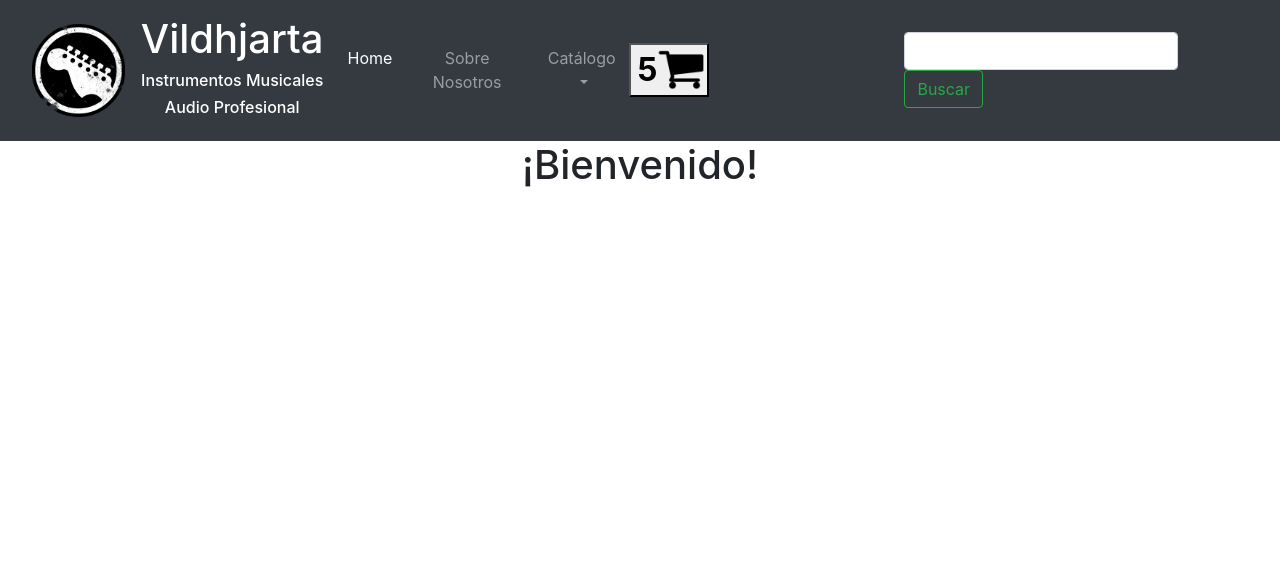
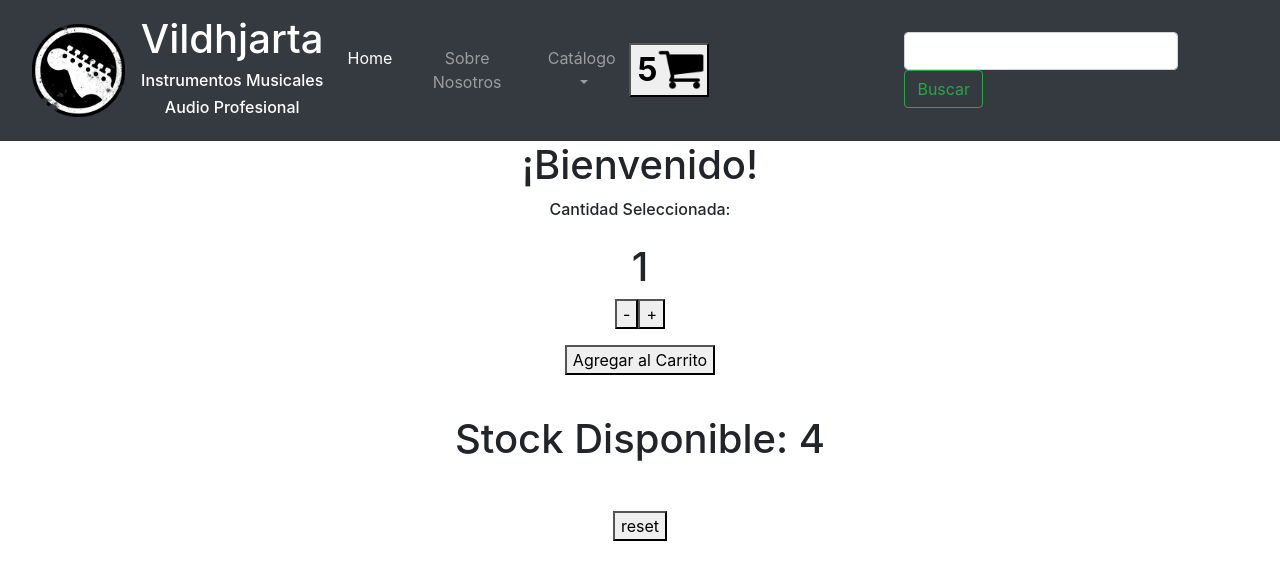
Before and after one commit to Jed172/Clase2, a React (Create React App) app: page / in a window 1280 px wide. Shown: the top 580 px of the page. Built offline with nearby package versions, Linux system fonts and the light colour scheme.

Commit message:
clase 2 de componentes

```diff
--- a/package.json
+++ b/package.json
@@ -8,7 +8,7 @@
     "@testing-library/user-event": "^13.5.0",
     "react": "^18.1.0",
     "react-dom": "^18.1.0",
-    "react-scripts": "5.0.1",
+    "react-scripts": "^2.1.3",
     "web-vitals": "^2.1.4"
   },
   "scripts": {
--- a/src/App.js
+++ b/src/App.js
@@ -1,13 +1,21 @@
 import React from 'react';
 import './App.css';
+import CountFunction from './components/CountFunction/CountFunction';
 import NavBar from './components/NavBar/NavBar';
 import ItemListContainer from './components/ItemListContainer/ItemListContainer';
+import CountClass from './components/CountClass/CountClass';
+import ItemCount from './components/ItemCount/ItemCount';
+
+
 function App() {
   return (
 
     <div className="App">
        <NavBar />
+       {/* <CountFunction />
+       <CountClass/> */}
        <ItemListContainer greeting="¡Bienvenido!"/>
+       <ItemCount stock="5" initial="1"/>
     </div>
   );
 }
--- /dev/null
+++ b/src/components/Button/Button.js
@@ -0,0 +1,6 @@
+import React from "react"
+
+const Button = (props) => {
+    return <button style={{color: props.color}} onClick={props.handleClick}>{props.children}</button>
+}
+export default Button
--- a/src/components/CartWidget/CartWidget.js
+++ b/src/components/CartWidget/CartWidget.js
@@ -1,3 +1,4 @@
+import React from "react"
 import './CartWidget.css'
 
 const CartWidget = () => {
--- /dev/null
+++ b/src/components/CountClass/CountClass.js
@@ -0,0 +1,39 @@
+import React from 'react'
+import { Component } from "react"
+import Button from '../Button/Button'
+
+class CountClass extends Component {
+ constructor(props) {
+  super(props)
+ this.state = { count : 0}
+ }
+
+ decrement = () => {
+    this.setState({
+    count: this.state.count -1
+    // for(let i = 0; i <5; i ++){
+    //     console.log(`vuelta ${i +1}`)
+    //     setCount((prev) => prev-1)
+    })
+}
+
+//  increment = () => {
+//     this.setState ({
+//         count: this.state.count +1
+//     })
+// }
+    render() {
+        return (
+            <div style={{ display: 'flex'}}>
+<Button handleClick={this.decrement} label='-' color='red'>
+        -
+        </Button>
+        {/* <h1>{count}</h1> */}
+        <Button handleClick={this.increment} label='+' color='blue'>
+        +
+        </Button>
+        </div>
+        )
+    }
+ }
+export default CountClass;
--- /dev/null
+++ b/src/components/CountFunction/CountFunction.js
@@ -0,0 +1,45 @@
+import React from 'react'
+import {useState, useEffect} from 'react'
+import Button from '../Button/Button'
+
+const CountFunction = (props)=> {
+    const [count,setCount] = useState(0)
+    const {obj, setObj} = useState({
+        name: 'Lucas'
+    })
+    useEffect(() =>{
+        console.log('ejecutado post montaje')
+        return () => {
+            console.log('Me Ejecuto antes de desmontar')
+        }
+    },[])
+ useEffect(()=> {
+     console.log('cambio el nombre')
+ }, [obj.name])
+
+    const decrement = () => {
+         for(let i =0;i <5; i++) {
+             console.log(`vuelta ${i + 1}`)
+             setCount((count)=> count-1)
+         }
+    }
+
+const increment = () => {
+       setCount(count +1)
+    }
+
+console.log('ejecuto antes de montar')
+
+
+    return(
+        <div style={{display: "flex"}}>
+            <button onClick={decrement}> -</button>
+         -
+        <h1>{count}</h1>
+        <button handleClick={increment}>+</button>
+    </div>
+    )
+}
+
+
+export default CountFunction
--- /dev/null
+++ b/src/components/ItemCount/ItemCount.css
@@ -0,0 +1,11 @@
+.plantilla{
+    display: list-item;
+    place-content: center;
+}
+.counter
+{
+    padding:1em;
+}
+.stock{
+padding: 1em;
+}
--- /dev/null
+++ b/src/components/ItemCount/ItemCount.js
@@ -0,0 +1,58 @@
+import React from 'react'
+import {useState} from 'react'
+import './ItemCount.css'
+const ItemCount= (props) => {
+    // {stock, initial, onAdd}
+
+    const [count,setCount] = useState(parseInt(props.initial))
+    const [stock,setStock]= useState(parseInt(props.stock-props.initial))
+
+    console.log("Stock Disponible= "+stock)
+
+const increment = () => {
+    if(stock>0){
+        setCount((count)=> count+1)
+        setStock((stock)=> stock-1)
+        }
+        console.log(stock)
+    }
+
+    const decrement = () => {
+        if(count>0){
+             setCount((count)=> count-1)
+             setStock((stock)=> stock+1)
+             }
+             console.log(stock)
+    }
+    const reset = () => {
+    setStock((stock)=> (parseInt(props.stock)))
+    }
+
+    function onAdd(){
+        const agregado = count;
+        setCount((count)=> 0)
+        return(
+                console.log("Se han agregado"+count+" al carrito")
+        )
+    }
+
+    return(
+
+        <div class="plantilla">
+        <h6>Cantidad Seleccionada:</h6>
+        <section class="counter">
+        <h1>{count}</h1>
+        <button onClick={decrement}> -</button>
+        <button onClick={increment}>+</button>
+        </section>
+        <button class="addCarrito" onClick={onAdd}>Agregar al Carrito</button>
+        <h1 class="stock"> Stock Disponible: {stock}</h1>
+        <button onClick={reset}> reset</button>
+        </div>
+
+    )
+}
+
+
+
+export default ItemCount;
--- a/src/components/ItemListContainer/ItemListContainer.js
+++ b/src/components/ItemListContainer/ItemListContainer.js
@@ -1,7 +1,10 @@
+import React from "react"
+import ItemCount from "../ItemCount/ItemCount"
 
 const ItemListContainer = (props) => {
 
     return <div><h1>{props.greeting}</h1></div>
+
 }
 
 export default ItemListContainer
--- a/src/components/NavBar/NavBar.js
+++ b/src/components/NavBar/NavBar.js
@@ -1,6 +1,6 @@
 import './NavBar.css'
 import CartWidget from '../CartWidget/CartWidget'
-
+import React from "react"
 const NavBar = () => {
 return (
   <nav class="navbar navbar-expand-xl navbar-dark bg-dark">
```
Also changed, not shown: 1 other file (tests, documents, lock files or other folders).
